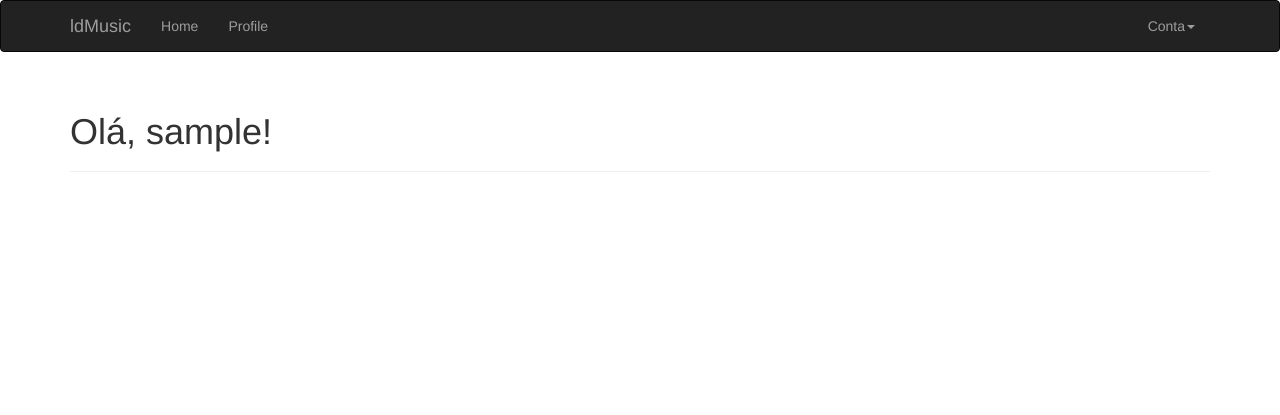
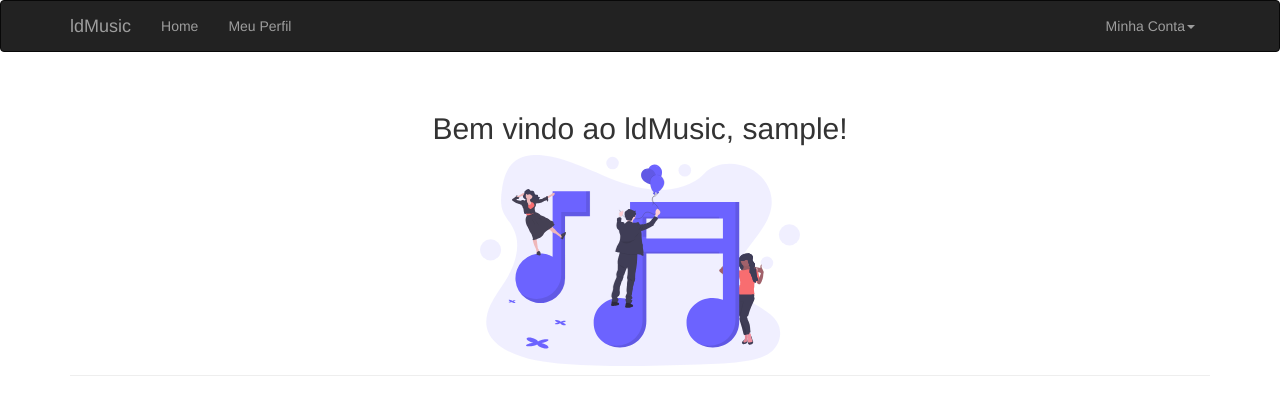
Before and after one commit to herculan0/ldMusicPy, a Flask app: page / in a window 1280 px wide. Shown: the top 415 px of the page. Run offline with Flask 2, Linux system fonts and the light colour scheme; a user stored in the database is signed in; tables that the repository leaves empty hold one stand-in row (values such as "Sample post"); some libraries are stand-ins or nearby versions.

Commit message:
Pequenas mudanças nos templates

```diff
--- a/app/templates/base.html
+++ b/app/templates/base.html
@@ -25,14 +25,14 @@
             <ul class="nav navbar-nav">
                 <li><a href="{{ url_for('index') }}">Home</a></li>
                 {% if current_user.is_authenticated %}
-                <li><a href="{{ url_for('usuario', username=current_user.username) }}">Profile</a></li>
+                <li><a href="{{ url_for('usuario', username=current_user.username) }}">Meu Perfil</a></li>
                 {% endif %}
             </ul>
             <ul class="nav navbar-nav navbar-right">
                 {% if current_user.is_authenticated %}
                 <li class="dropdown">
                     <a href="#" class="dropdown-toggle" data-toggle="dropdown">
-                        Conta<b class="caret"></b>
+                        Minha Conta<b class="caret"></b>
                     </a>
                     <ul class="dropdown-menu">
                         <li><a href="{{ url_for('alterar_senha') }}">Alterar Senha</a></li>
--- a/app/templates/index.html
+++ b/app/templates/index.html
@@ -5,8 +5,9 @@
 {% block title %}ldMusic{% endblock %}
 
 {% block page_content %}
-<div class="page-header">
-    <h1>Olá, {% if current_user.is_authenticated %}{{ current_user.username }}{% else %}ser Humano{% endif %}!</h1>
+<div class="page-header" align="center">
+    <h2>Bem vindo ao ldMusic, {% if current_user.is_authenticated %}{{ current_user.username }}{% else %}ser Humano{% endif %}!</h2>
+    <img src="../static/compose.svg" width="320" class="img-rounded" alt="Compondo musica">
 </div>
 {% if pagination %}
 <div class="pagination">
```
